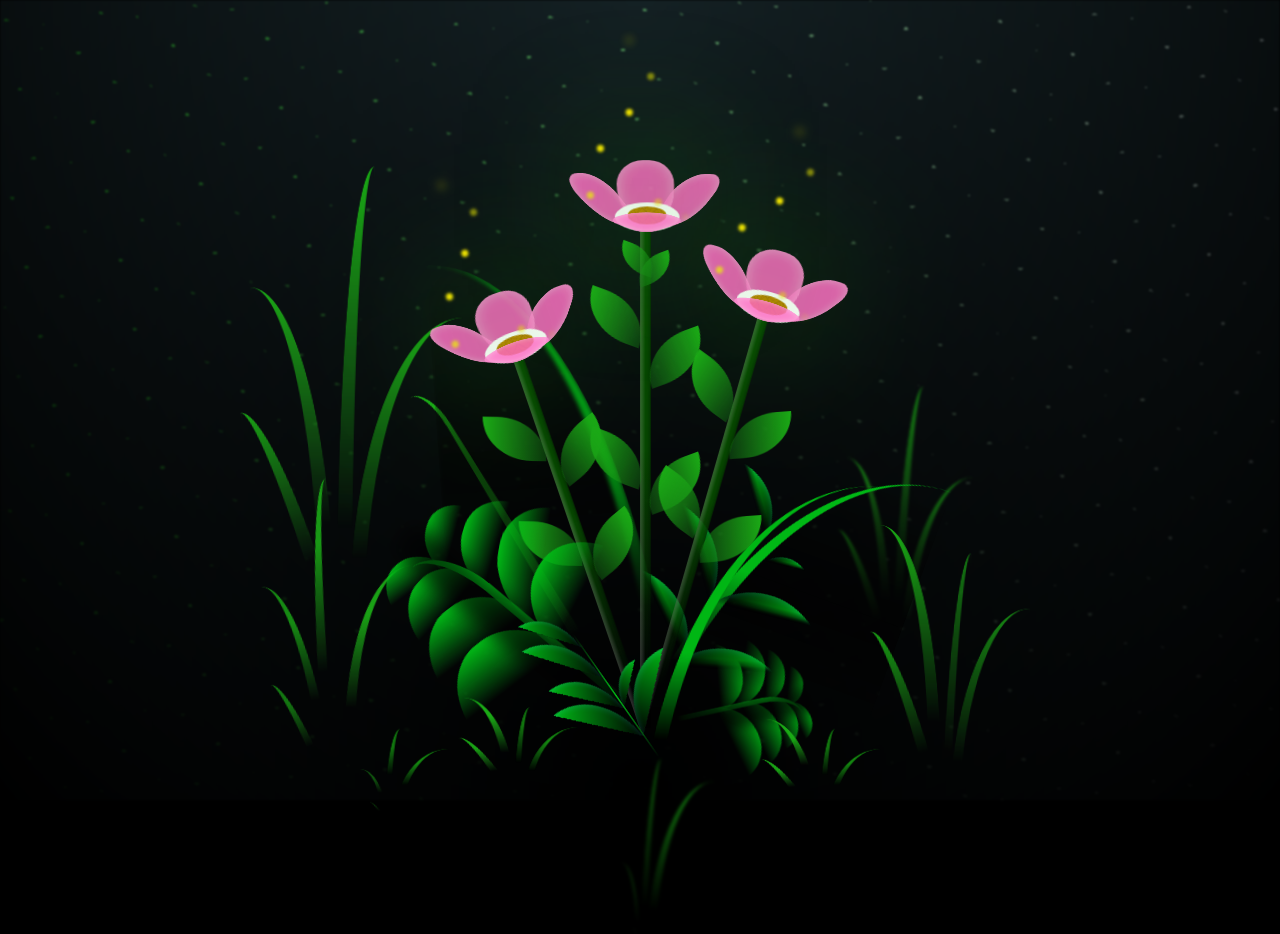
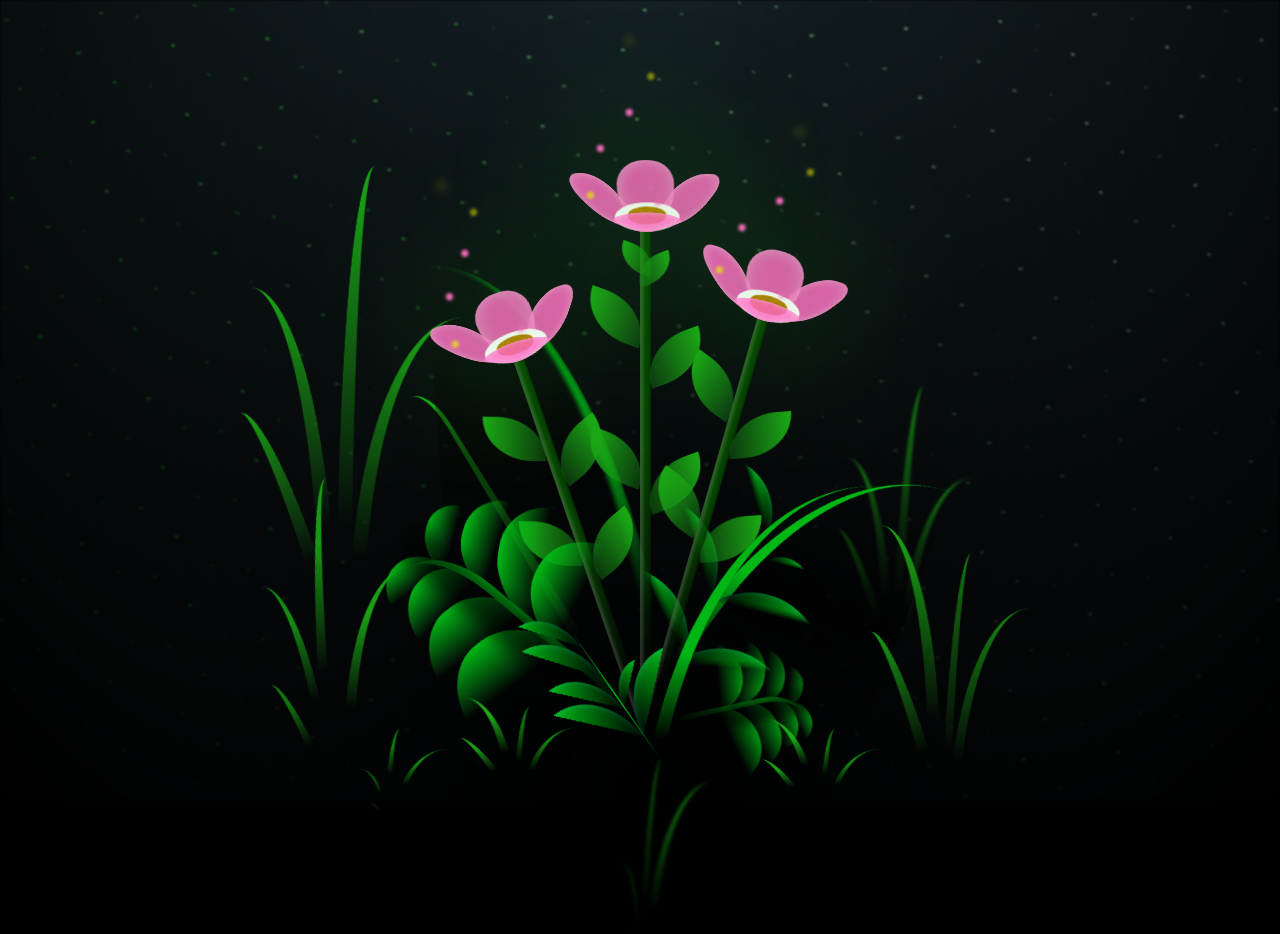
Before and after one commit to xywalfevc/mpiii, a plain HTML site: page FLORES.html in a window 1280 px wide. Drawn offline with Linux system fonts and the light colour scheme.

Commit message:
Update main.css

```diff
--- a/css/main.css
+++ b/css/main.css
@@ -298,7 +298,7 @@ body {
           animation: light-ans 4s linear infinite backwards;
 }
 .flower__light:nth-child(odd) {
-  background-color: #fce700;
+  background-color: #ff66c4;
 }
 .flower__light--1 {
   left: -2vmin;
```
